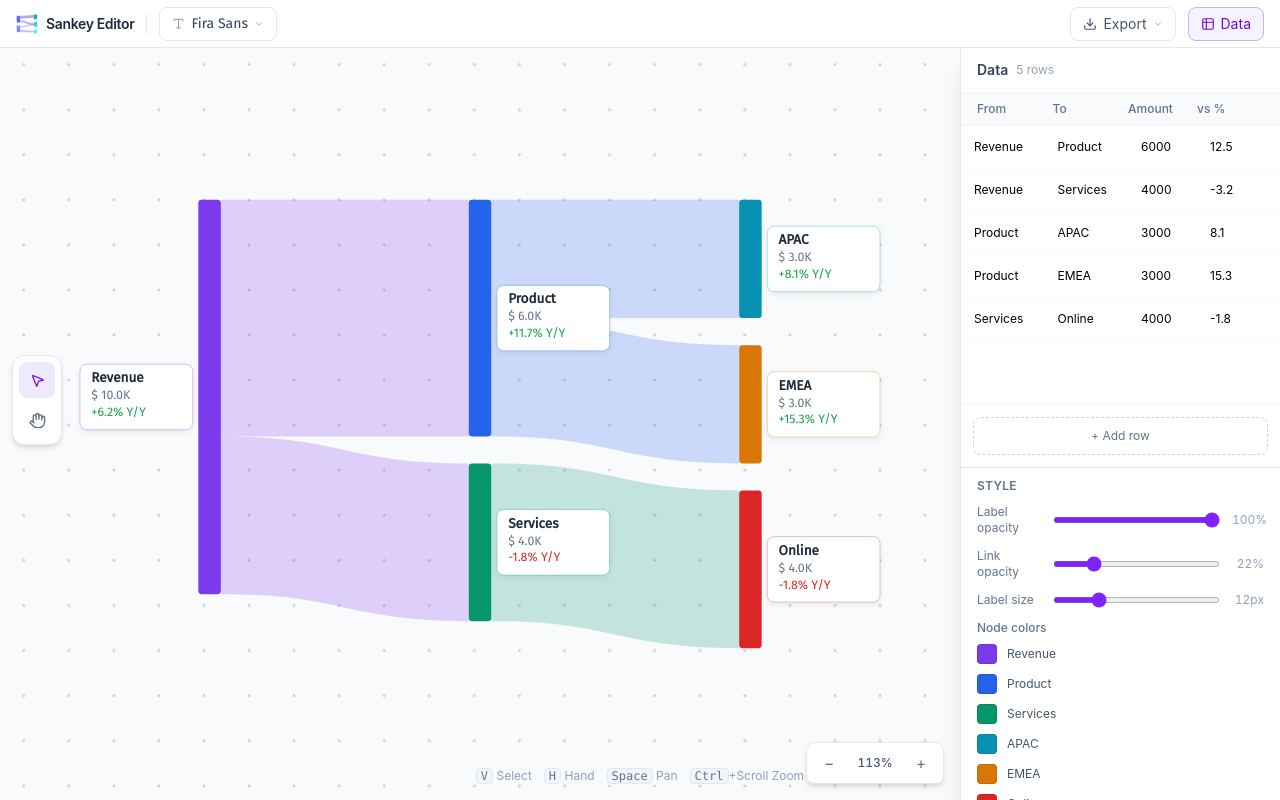
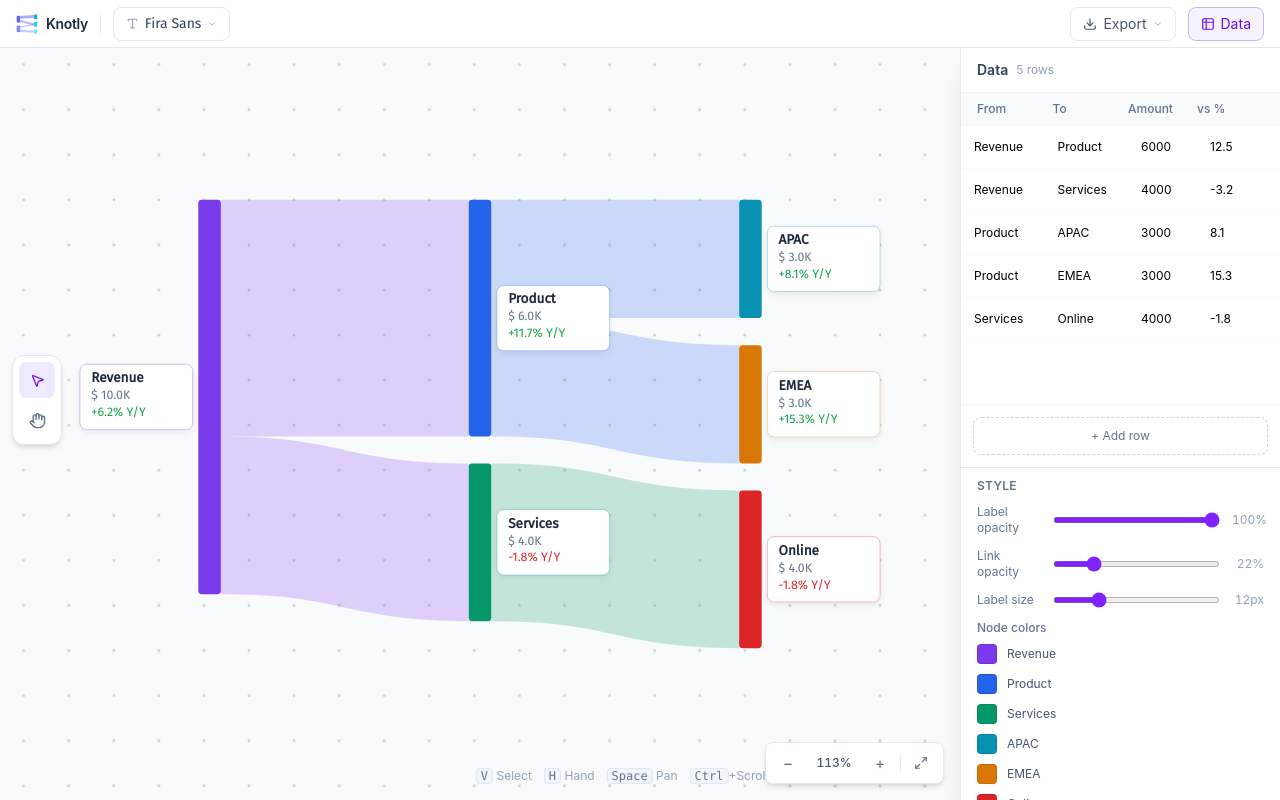
Before and after one commit to mateuz/Knotly, a SvelteKit app: page / in a window 1280 px wide. Built offline with nearby package versions, Linux system fonts and the light colour scheme.

Commit message:
feat: fit to window opt

```diff
--- a/package.json
+++ b/package.json
@@ -1,5 +1,5 @@
 {
-	"name": "sankey-editor",
+	"name": "knotly",
 	"private": true,
 	"version": "0.0.1",
 	"type": "module",
--- a/src/routes/+page.svelte
+++ b/src/routes/+page.svelte
@@ -1,6 +1,6 @@
 <script lang="ts">
 	import { SvelteMap } from 'svelte/reactivity';
-	import { Type, ChevronDown, Table2, MousePointer2, Hand, X, Download, Plus, Minus } from '@lucide/svelte';
+	import { Type, ChevronDown, Table2, MousePointer2, Hand, X, Download, Plus, Minus, Maximize2 } from '@lucide/svelte';
 	import faviconSvg from '$lib/assets/favicon.svg?raw';
 
 	type Tool = 'select' | 'hand';
@@ -671,7 +671,7 @@
 	<header class="absolute inset-x-0 top-0 h-12 bg-white border-b border-slate-200 flex items-center px-4 z-20 gap-3">
 		<div class="flex items-center gap-2 shrink-0">
 			<div style="width:22px;height:22px;flex-shrink:0;" class="[&>svg]:size-full">{@html faviconSvg}</div>
-			<span class="font-semibold text-slate-800 text-sm tracking-tight">Sankey Editor</span>
+			<span class="font-semibold text-slate-800 text-sm tracking-tight">Knotly</span>
 		</div>
 
 		<div class="w-px h-5 bg-slate-200 shrink-0"></div>
@@ -1093,6 +1093,10 @@
 		<button class="w-7 h-7 flex items-center justify-center rounded text-slate-500 hover:bg-slate-100 text-base leading-none" onclick={() => zoomBy(0.9)} title="Zoom out">−</button>
 		<button class="text-xs font-medium text-slate-600 w-14 text-center hover:bg-slate-100 rounded px-1 py-0.5 tabular-nums" onclick={resetView} title="Reset view (Ctrl+0)">{Math.round(zoom * 100)}%</button>
 		<button class="w-7 h-7 flex items-center justify-center rounded text-slate-500 hover:bg-slate-100 text-base leading-none" onclick={() => zoomBy(1 / 0.9)} title="Zoom in">+</button>
+		<div class="w-px h-4 bg-slate-200 mx-0.5"></div>
+		<button class="w-7 h-7 flex items-center justify-center rounded text-slate-500 hover:bg-slate-100" onclick={centerDiagram} title="Fit to window">
+			<Maximize2 size={14} />
+		</button>
 	</div>
 
 	<!-- ── Keyboard hints ── -->
```
